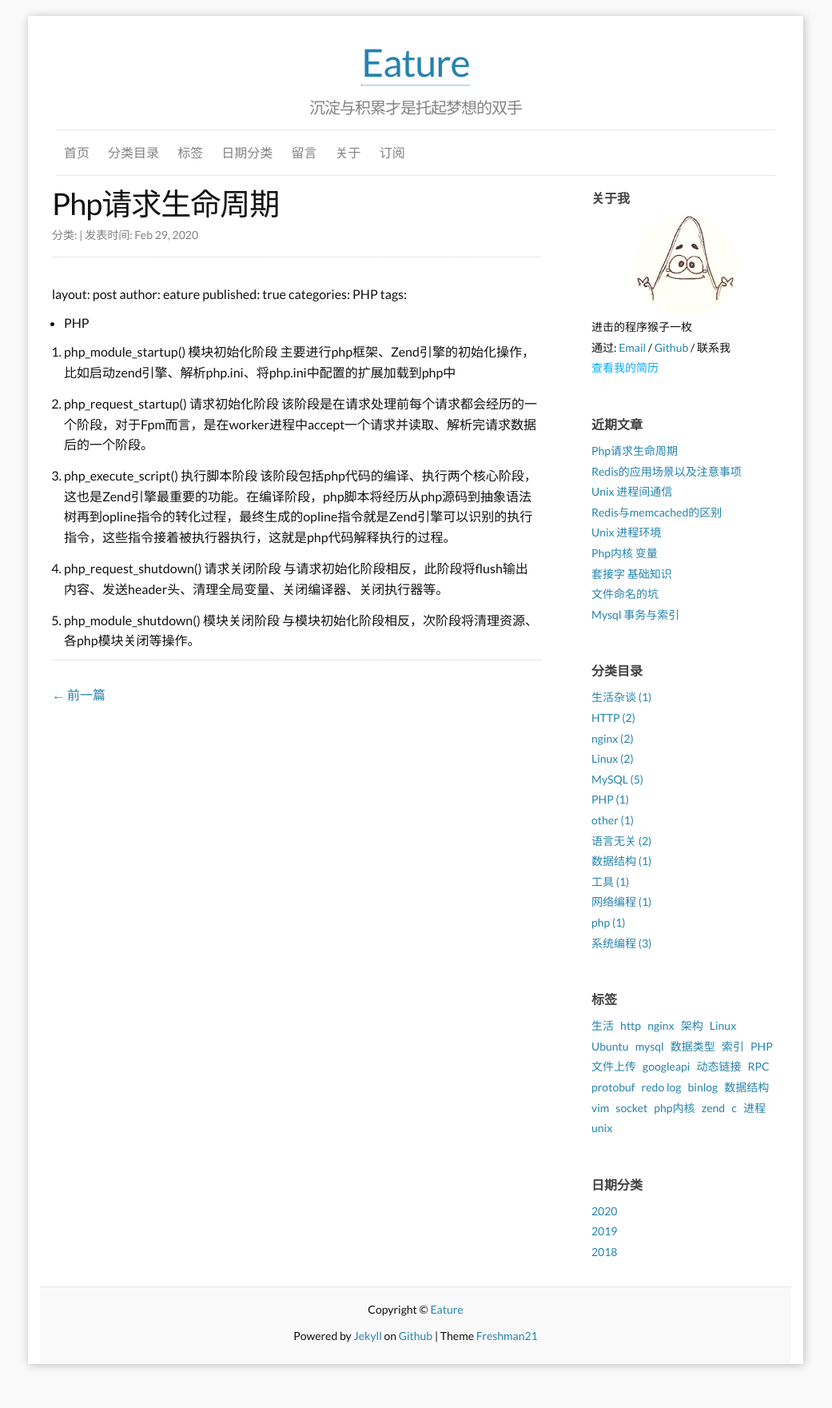
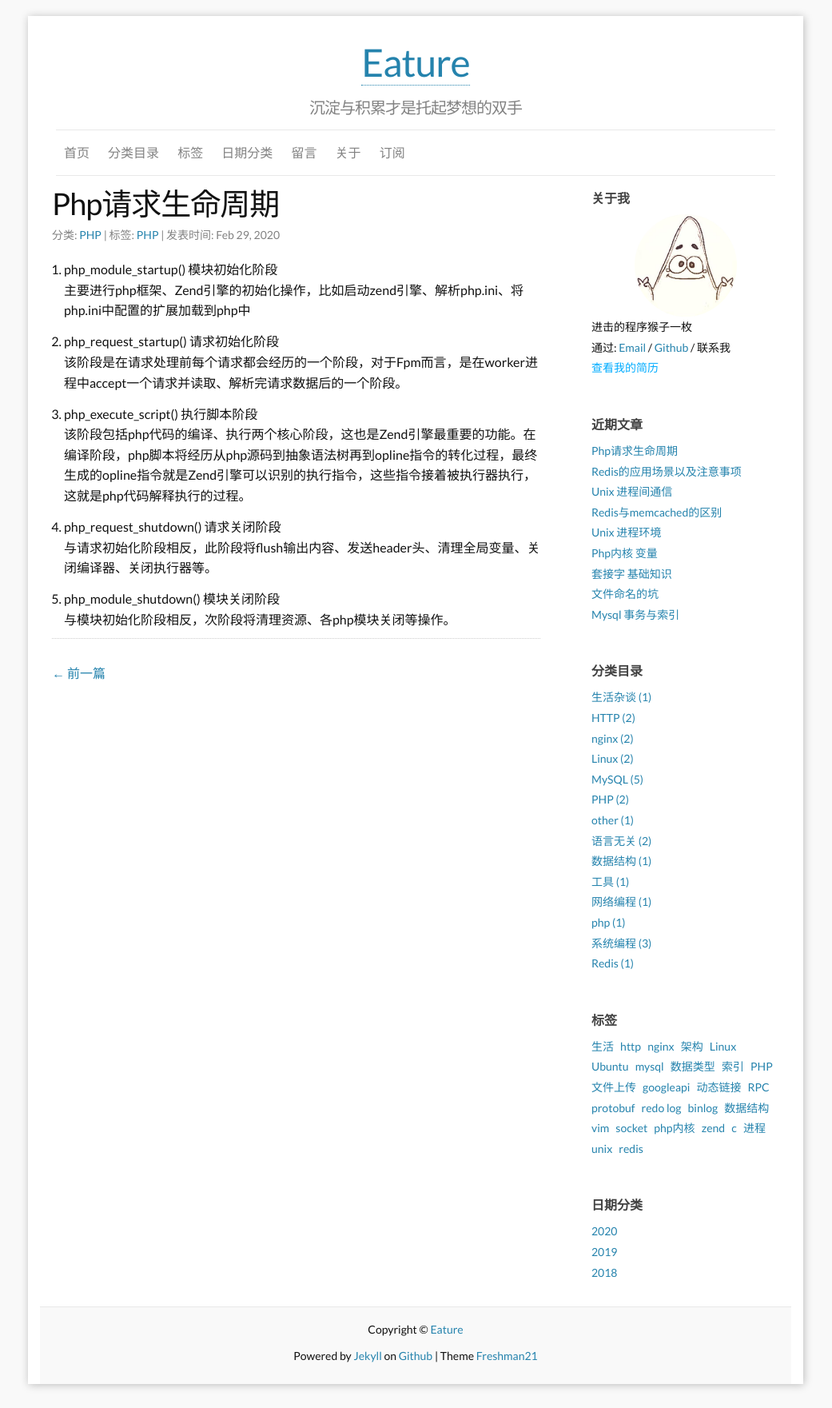
Before and after one commit to zoueature/zoueature.github.io, a Jekyll site: the page built from _posts/2020-02-29-PHP请求生命周期.md, in a window 1280 px wide. Shown: the whole page at 80% size, without its empty margins (120-1161 px from the left). Built offline with Jekyll 4.4.1, drawn with Linux system fonts in a browser that asks for light colours; our own code applies the rules of GitHub Pages for plain Markdown files; comment, search, counter and statistics services are not loaded; before the commit the page ends 1736 px from its top, so only the background shows below that.

Commit message:
format data

```diff
--- a/_includes/Aboutme.html
+++ b/_includes/Aboutme.html
@@ -18,5 +18,5 @@
   {% endif %}
   联系我
   <br>
-  <a href="https://eaturezou.github.io/resume/" style="color: #00acff;">查看我的简历</a>
+  <a href="https://zoueature.github.io/resume/" style="color: #00acff;">查看我的简历</a>
 </div>
--- a/_posts/2020-02-29-PHP请求生命周期.md
+++ b/_posts/2020-02-29-PHP请求生命周期.md
@@ -5,6 +5,7 @@ published: true
 categories: PHP
 tags:
 - PHP
+---
 
 1. php_module_startup() 模块初始化阶段
 	主要进行php框架、Zend引擎的初始化操作，比如启动zend引擎、解析php.ini、将php.ini中配置的扩展加载到php中
```
Also changed, not shown: _posts/2019-12-07-Redis的应用场景以及注意事项.md (+1 -0 lines).
